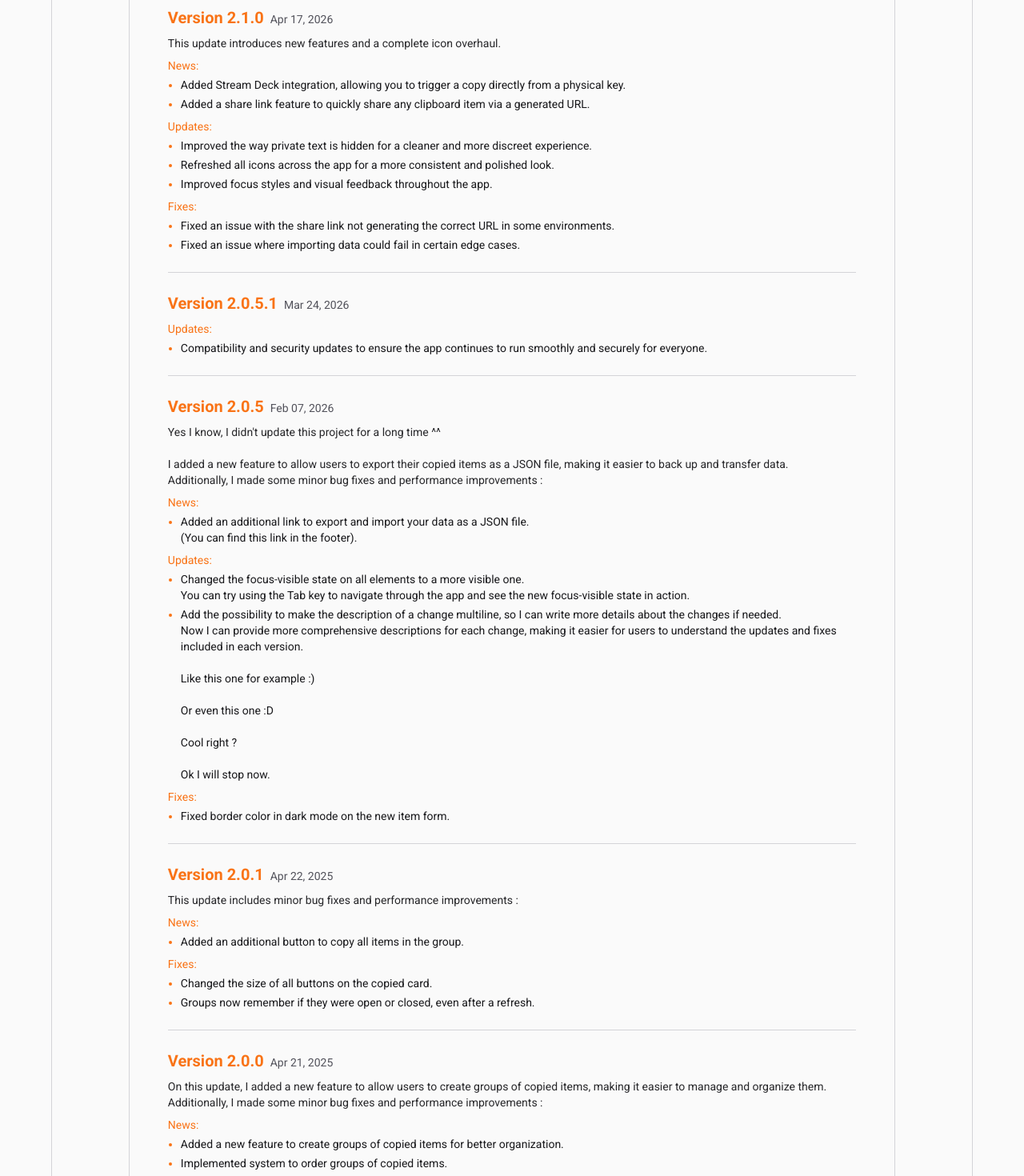
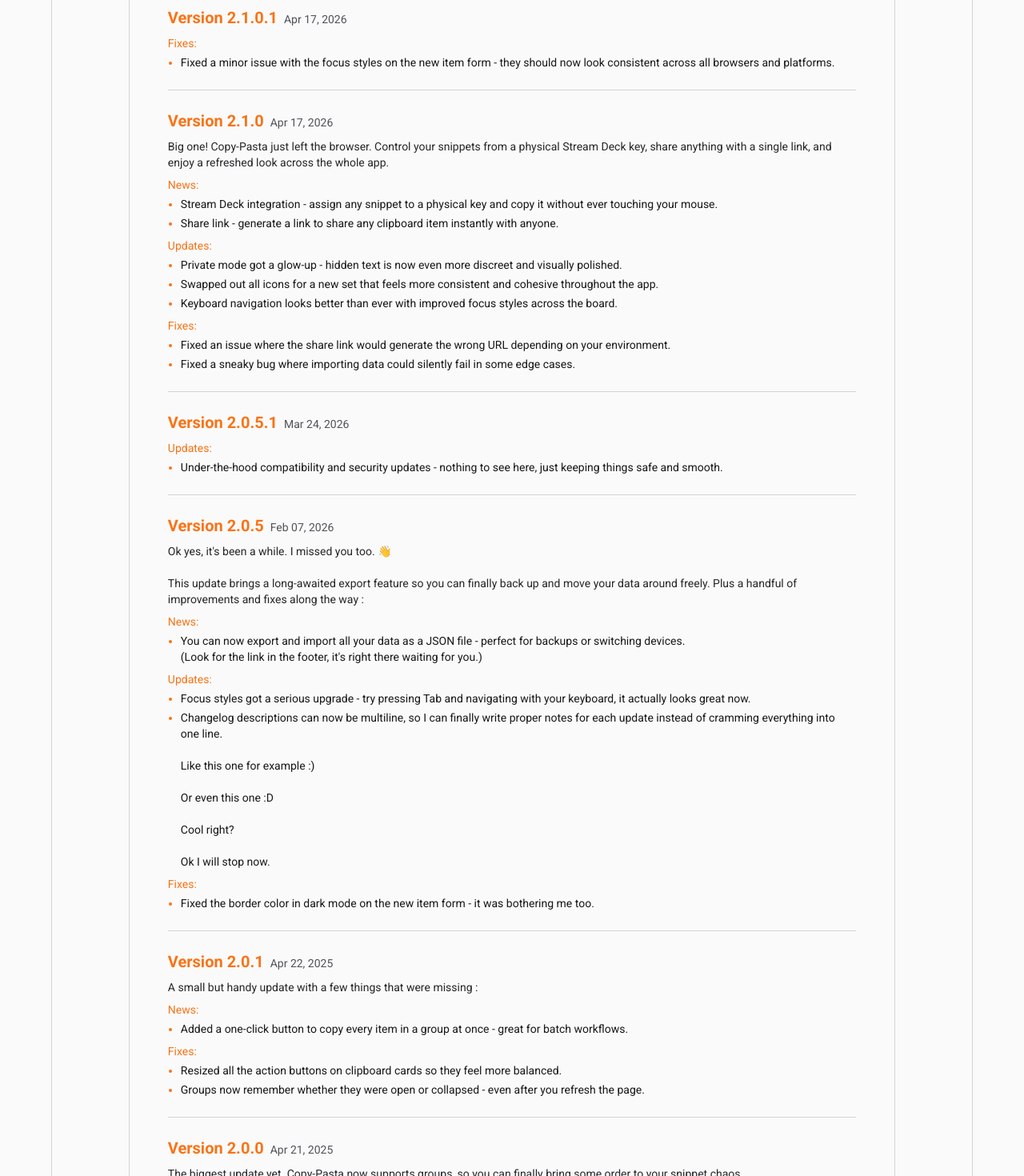
Before and after one commit to TheRedRacing/copypasta, a Next.js app: page /changelog in a window 1280 px wide. Shown: the part 500-1970 px from the top of the page at 80% size. Built offline with nearby package versions, Linux system fonts and the light colour scheme.

Commit message:
Update changelog for version 2.1.0.1 and enhance focus blob functionality with improved handling for dialog animations

```diff
--- a/src/changelog.json
+++ b/src/changelog.json
@@ -1,90 +1,98 @@
 {
     "changes": [
         {
+            "version": "2.1.0.1",
+            "date": "2026-04-17",
+            "description": "",
+            "news": [],
+            "updates": [],
+            "fixes": ["Fixed a minor issue with the focus styles on the new item form - they should now look consistent across all browsers and platforms."]
+        },
+        {
             "version": "2.1.0",
             "date": "2026-04-17",
-            "description": "This update introduces new features and a complete icon overhaul.",
-            "news": ["Added Stream Deck integration, allowing you to trigger a copy directly from a physical key.", "Added a share link feature to quickly share any clipboard item via a generated URL."],
-            "updates": ["Improved the way private text is hidden for a cleaner and more discreet experience.", "Refreshed all icons across the app for a more consistent and polished look.", "Improved focus styles and visual feedback throughout the app."],
-            "fixes": ["Fixed an issue with the share link not generating the correct URL in some environments.", "Fixed an issue where importing data could fail in certain edge cases."]
+            "description": "Big one! Copy-Pasta just left the browser. Control your snippets from a physical Stream Deck key, share anything with a single link, and enjoy a refreshed look across the whole app.",
+            "news": ["Stream Deck integration - assign any snippet to a physical key and copy it without ever touching your mouse.", "Share link - generate a link to share any clipboard item instantly with anyone."],
+            "updates": ["Private mode got a glow-up - hidden text is now even more discreet and visually polished.", "Swapped out all icons for a new set that feels more consistent and cohesive throughout the app.", "Keyboard navigation looks better than ever with improved focus styles across the board."],
+            "fixes": ["Fixed an issue where the share link would generate the wrong URL depending on your environment.", "Fixed a sneaky bug where importing data could silently fail in some edge cases."]
         },
         {
             "version": "2.0.5.1",
             "date": "2026-03-24",
             "description": "",
             "news": [],
-            "updates": ["Compatibility and security updates to ensure the app continues to run smoothly and securely for everyone."],
+            "updates": ["Under-the-hood compatibility and security updates - nothing to see here, just keeping things safe and smooth."],
             "fixes": []
         },
         {
             "version": "2.0.5",
             "date": "2026-02-07",
-            "description": "Yes I know, I didn't update this project for a long time ^^\n\nI added a new feature to allow users to export their copied items as a JSON file, making it easier to back up and transfer data.\nAdditionally, I made some minor bug fixes and performance improvements :",
-            "news": ["Added an additional link to export and import your data as a JSON file.\n(You can find this link in the footer)."],
-            "updates": ["Changed the focus-visible state on all elements to a more visible one.\nYou can try using the Tab key to navigate through the app and see the new focus-visible state in action.", "Add the possibility to make the description of a change multiline, so I can write more details about the changes if needed.\nNow I can provide more comprehensive descriptions for each change, making it easier for users to understand the updates and fixes included in each version.\n\nLike this one for example :)\n\nOr even this one :D\n\nCool right ?\n\nOk I will stop now."],
-            "fixes": ["Fixed border color in dark mode on the new item form."]
+            "description": "Ok yes, it's been a while. I missed you too. 👋\n\nThis update brings a long-awaited export feature so you can finally back up and move your data around freely. Plus a handful of improvements and fixes along the way :",
+            "news": ["You can now export and import all your data as a JSON file - perfect for backups or switching devices.\n(Look for the link in the footer, it's right there waiting for you.)"],
+            "updates": ["Focus styles got a serious upgrade - try pressing Tab and navigating with your keyboard, it actually looks great now.", "Changelog descriptions can now be multiline, so I can finally write proper notes for each update instead of cramming everything into one line.\n\nLike this one for example :)\n\nOr even this one :D\n\nCool right?\n\nOk I will stop now."],
+            "fixes": ["Fixed the border color in dark mode on the new item form - it was bothering me too."]
         },
         {
             "version": "2.0.1",
             "date": "2025-04-22",
-            "description": "This update includes minor bug fixes and performance improvements :",
-            "news": ["Added an additional button to copy all items in the group."],
+            "description": "A small but handy update with a few things that were missing :",
+            "news": ["Added a one-click button to copy every item in a group at once - great for batch workflows."],
             "updates": [],
-            "fixes": ["Changed the size of all buttons on the copied card.", "Groups now remember if they were open or closed, even after a refresh."]
+            "fixes": ["Resized all the action buttons on clipboard cards so they feel more balanced.", "Groups now remember whether they were open or collapsed - even after you refresh the page."]
         },
         {
             "version": "2.0.0",
             "date": "2025-04-21",
-            "description": "On this update, I added a new feature to allow users to create groups of copied items, making it easier to manage and organize them.\nAdditionally, I made some minor bug fixes and performance improvements :",
-            "news": ["Added a new feature to create groups of copied items for better organization.", "Implemented system to order groups of copied items.", "Improved the performance of the app for a smoother user experience."],
-            "updates": ["Confirmation dialog when deleting a group of copied items."],
-            "fixes": ["Fixed a bug that caused multiple rows when you create a duplicated item.", "Resolved an issue where the copied items were not displaying correctly in certain cases."]
+            "description": "The biggest update yet. Copy-Pasta now supports groups, so you can finally bring some order to your snippet chaos.\nOrganize, reorder, and manage your items like a pro :",
+            "news": ["Create groups to organize your clipboard items the way you actually think.", "Drag and reorder your groups however you like.", "Significant performance improvements for a snappier experience all around."],
+            "updates": ["Added a confirmation dialog before deleting a group - no more accidental wipes."],
+            "fixes": ["Fixed a bug that stacked duplicated items into multiple rows instead of handling them cleanly.", "Fixed clipboard items not displaying correctly in certain situations."]
         },
         {
             "version": "1.1.2",
             "date": "2025-03-25",
-            "description": "This update includes minor bug fixes and performance improvements :",
+            "description": "A quick patch to squash a couple of annoying bugs :",
             "news": [],
             "updates": [],
-            "fixes": ["Fixed bug when you create a new item duplicate or replace an existing one.", "Fixed bug when you tried to delete on archeved items."]
+            "fixes": ["Fixed a bug when creating an item that already exists - duplicate or replace now works as expected.", "Fixed a crash when trying to delete an archived item."]
         },
         {
             "version": "1.1.1",
             "date": "2025-03-12",
-            "description": "This update introduces new feature, you need to archive your copied items before deleting them :",
-            "news": ["Added success message when an item is created, updated, archived, or deleted.", "Added an archive feature to store copied items before deleting them permanently.", "Added google analytics to track user interactions and improve the user experience."],
-            "updates": ["Link in footer to the archive page."],
-            "fixes": ["Missing active state for the link in the footer."]
+            "description": "This update introduces an archive system - your items are now safe before they're gone for good :",
+            "news": ["Toast notifications now confirm every action - create, update, archive, delete. You'll always know what just happened.", "Items now go to an archive before being permanently deleted - no more accidental losses.", "Added analytics to better understand how the app is used and keep improving it."],
+            "updates": ["Added a link to the archive page in the footer so it's always one click away."],
+            "fixes": ["Fixed the missing active state on footer links - they now highlight properly when selected."]
         },
         {
             "version": "1.1.0",
             "date": "2025-03-09",
-            "description": "This update introduces a brand new contact page and enhances the overall user experience with design improvements and bug fixes.",
-            "news": ["Added a contact page, making it easier to reach out via email or LinkedIn, report issues on GitHub, and support the project."],
-            "updates": ["Redesigned the footer to include useful links and a dedicated changelog section for better navigation."],
-            "fixes": ["Fixed an issue where clicking on a copied item required selecting the text instead of the full card.", "Improved the animation of copied items for a smoother visual experience."]
+            "description": "A fresh new page and a better footer to tie everything together :",
+            "news": ["Added a contact page - say hi, report a bug, or just show some love. Email, LinkedIn, and GitHub are all there."],
+            "updates": ["Redesigned the footer with useful links and a dedicated changelog section - much easier to navigate."],
+            "fixes": ["Fixed a frustrating issue where you had to select the text inside a card instead of just clicking it to copy.", "Smoothed out the copy animation for a more satisfying experience."]
         },
         {
             "version": "1.0.6",
             "date": "2025-03-02",
-            "description": "This update brings a fresh new look with redesigned UI elements.",
+            "description": "A visual refresh to make things cleaner and easier on the eyes :",
             "news": [],
-            "updates": ["Revamped the header design for a cleaner and more modern look.", "Updated the copied card design to enhance readability and usability."],
+            "updates": ["The header has a new look - cleaner, more modern, more Copy-Pasta.", "Clipboard cards got a redesign too - better readability, better feel."],
             "fixes": []
         },
         {
             "version": "1.0.4",
             "date": "2025-02-27",
-            "description": "This update introduces new features and usability improvements.",
-            "news": ["Implemented drag-and-drop functionality to easily sort copied cards.", "Added a 'Page Not Found' error message to enhance the user experience."],
-            "updates": ["Updated the delete button to a destructive action for clearer intent and better usability."],
+            "description": "Two new features that make the app a lot more intuitive to use :",
+            "news": ["Drag and drop is here - reorder your clipboard cards however you want, effortlessly.", "Added a proper 404 page so getting lost actually feels intentional."],
+            "updates": ["The delete button is now clearly destructive - red, bold, and impossible to miss."],
             "fixes": []
         },
         {
             "version": "1.0.0",
             "date": "2025-02-20",
-            "description": "Initial release – The first official version is live!",
-            "news": ["The project is now officially launched with its core features."],
+            "description": "It's alive. Welcome to Copy-Pasta - your new home for clipboard snippets.",
+            "news": ["The first official version is live with all the core features ready to go."],
             "updates": [],
             "fixes": []
         }
--- a/src/components/ThemeDialog.tsx
+++ b/src/components/ThemeDialog.tsx
@@ -31,8 +31,6 @@
         } else {
             key = selectedColor;
         }
-
-        console.log(key);
 
         setTheme(themeMapping[key] ?? themeMapping.default);
     }
--- a/src/components/focus/index.tsx
+++ b/src/components/focus/index.tsx
@@ -2,6 +2,8 @@
 
 import { useEffect, useRef } from "react";
 
+
+type Rect = { left: number; top: number; width: number; height: number; br: number };
 
 export function FocusBlob() {
     const blobRef = useRef<HTMLDivElement>(null);
@@ -9,28 +11,69 @@
     useEffect(() => {
         const blob = blobRef.current;
         if (!blob) return;
+
         const OFFSET = 4;
 
-        const moveTo = (el: Element) => {
+        const getInfo = (el: Element): Rect => {
             const r = el.getBoundingClientRect();
-            const br = parseFloat(getComputedStyle(el).borderRadius);
-            blob.style.left = `${r.left - OFFSET}px`;
-            blob.style.top = `${r.top - OFFSET}px`;
-            blob.style.width = `${r.width + OFFSET * 2}px`;
-            blob.style.height = `${r.height + OFFSET * 2}px`;
-            blob.style.borderRadius = `${br + OFFSET}px`;
-            blob.style.opacity = "1";
+            const br = parseFloat(getComputedStyle(el).borderRadius) + OFFSET;
+            return {
+                left: r.left - OFFSET,
+                top: r.top - OFFSET,
+                width: r.width + OFFSET * 2,
+                height: r.height + OFFSET * 2,
+                br,
+            };
         };
 
-        const SELECTOR = "button, input, textarea, select, a[href], [tabindex]:not([tabindex='-1'])";
+        const SELECTOR = "button, input, textarea, a[href], [tabindex]:not([tabindex='-1'])";
 
         const onFocus = (e: FocusEvent) => {
             const el = e.target as Element;
-            if (el.matches(SELECTOR)) moveTo(el);
+
+            if (el.tagName === "SELECT") return;
+            if (!el.matches(SELECTOR)) return;
+
+            const rect = el.getBoundingClientRect();
+            if (rect.width <= 1 && rect.height <= 1) return;
+            if (getComputedStyle(el).clip === "rect(0px, 0px, 0px, 0px)") return;
+
+            const applyBlob = () => {
+                const r = el.getBoundingClientRect();
+                const isCombobox = el.getAttribute("role") === "combobox";
+                const height = isCombobox ? (el as HTMLElement).offsetHeight : r.height;
+                const br = parseFloat(getComputedStyle(el).borderRadius) + OFFSET;
+
+                blob.style.transition = "none";
+                blob.style.left = `${r.left - OFFSET}px`;
+                blob.style.top = `${r.top - OFFSET}px`;
+                blob.style.width = `${r.width + OFFSET * 2}px`;
+                blob.style.height = `${height + OFFSET * 2}px`;
+                blob.style.borderRadius = `${br}px`;
+
+                void blob.offsetHeight;
+
+                blob.style.transition = "opacity 150ms ease";
+                blob.style.opacity = "1";
+            };
+
+            // cherche le parent dialog/modal en animation
+            const dialogContent = el.closest('[role="dialog"]');
+            if (dialogContent) {
+                const onAnimEnd = () => {
+                    applyBlob();
+                    dialogContent.removeEventListener("animationend", onAnimEnd);
+                };
+                dialogContent.addEventListener("animationend", onAnimEnd);
+            } else {
+                applyBlob();
+            }
         };
+
         const onBlur = (e: FocusEvent) => {
-            const next = (e as any).relatedTarget as Element | null;
+            const next = (e as FocusEvent & { relatedTarget: Element | null }).relatedTarget;
             if (!next || !next.matches(SELECTOR)) {
+                blob.style.transition = "opacity 150ms ease";
                 blob.style.opacity = "0";
             }
         };
@@ -43,15 +86,5 @@
         };
     }, []);
 
-    return (
-        <div
-            ref={blobRef}
-            aria-hidden
-            className="fixed pointer-events-none z-[9999] opacity-0"
-            style={{
-                boxShadow: "0 0 0 2px rgb(var(--primary-500))",
-                transition: ["left 200ms cubic-bezier(0.34,1.2,0.64,1)", "top 200ms cubic-bezier(0.34,1.2,0.64,1)", "width 200ms cubic-bezier(0.34,1.2,0.64,1)", "height 200ms cubic-bezier(0.34,1.2,0.64,1)", "border-radius 200ms cubic-bezier(0.34,1.2,0.64,1)", "opacity 150ms ease"].join(", "),
-            }}
-        />
-    );
+    return <div ref={blobRef} aria-hidden className="fixed pointer-events-none z-[9999] opacity-0" style={{ boxShadow: "0 0 0 2px rgb(var(--primary-500))" }} />;
 }
```
